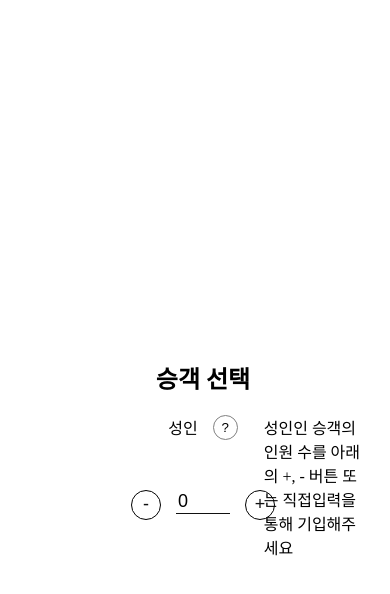
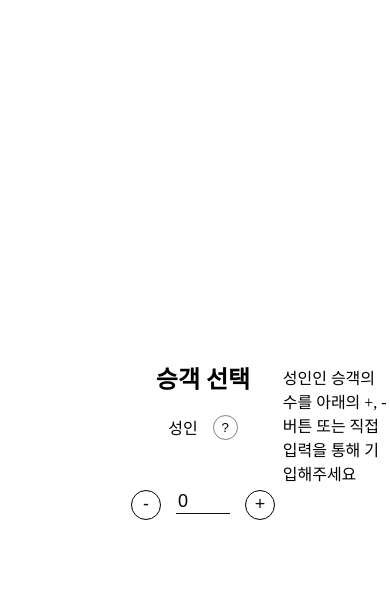
Before and after one commit to woowacourse/a11y-airline, a React app: page /inserting-passenger in a window 390 px wide. Both pictures are taken after a click on the button "안내메세지 보기". Shown: the top 594 px of the page. Built offline with nearby package versions, Linux system fonts and the light colour scheme.

Commit message:
fix: Chip버튼 접근성 수정 및 스타일 수정
모바일 화면에서 버튼을 가리지 않도록 위치 조정 밑 변화했을 때 바로 읽힐 수 있도록 aria 옵션 추가

```diff
--- a/src/common/ChipButton/ChipButton.styles.tsx
+++ b/src/common/ChipButton/ChipButton.styles.tsx
@@ -29,6 +29,6 @@ export const Message = styled.div((props: { isOpen: boolean }) => ({
 	wordBreak: 'break-all',
 	position: 'absolute',
 	width: '27vw',
-	top: 0,
-	left: '51px',
+	top: '-50px',
+	left: '70px',
 }));
--- a/src/common/ChipButton/ChipButton.tsx
+++ b/src/common/ChipButton/ChipButton.tsx
@@ -16,8 +16,14 @@ const ChipButton = () => {
 			>
 				?
 			</S.ChipButton>
-			<S.Message isOpen={isOpen} id="passenger-description" role={'tooltip'}>
-				성인인 승객의 인원 수를 아래의 +, - 버튼 또는 직접입력을 통해 기입해주세요
+			<S.Message
+				isOpen={isOpen}
+				id="passenger-description"
+				role={'tooltip'}
+				aria-atomic="true"
+				aria-live="assertive"
+			>
+				성인인 승객의 수를 아래의 +, - 버튼 또는 직접입력을 통해 기입해주세요
 			</S.Message>
 		</S.Container>
 	);
```
